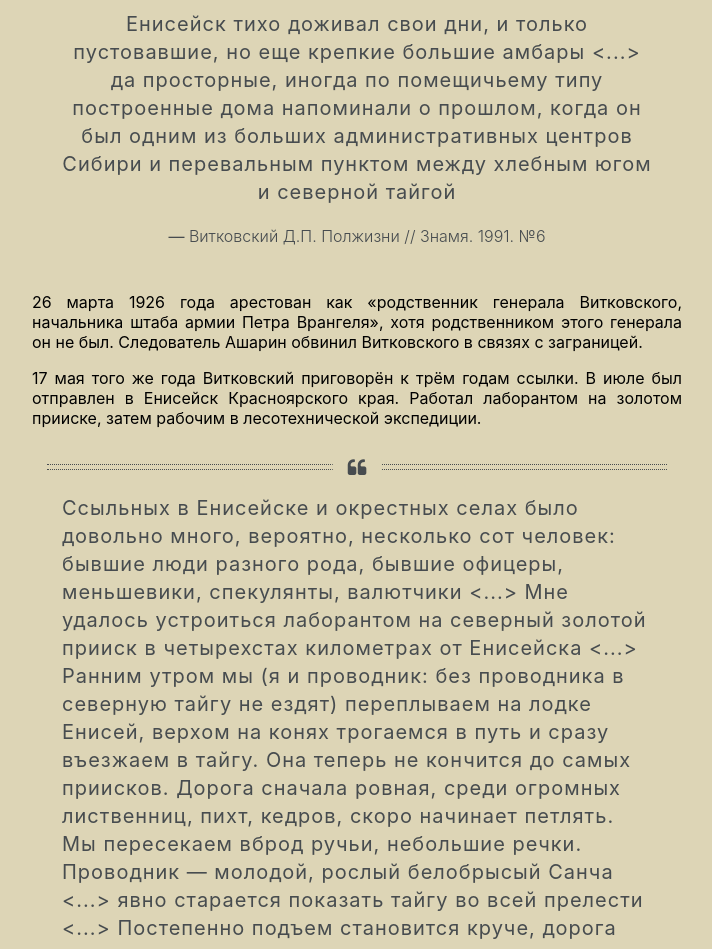
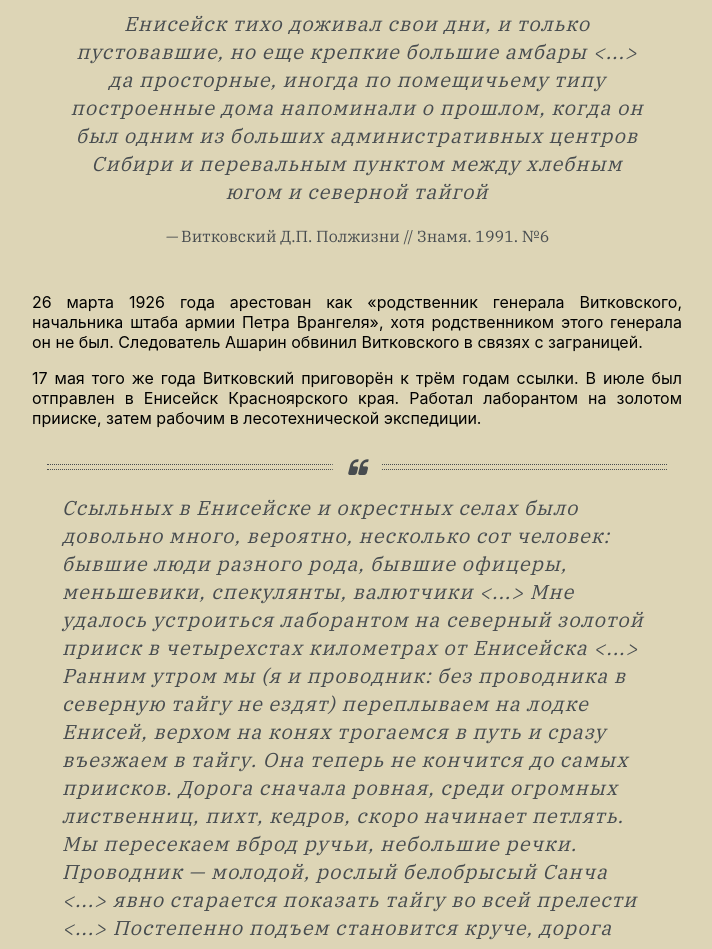
Before and after one commit to vpukhanov/vitkovsky-longread, a Next.js app: page /eniseysk in a window 1280 px wide. Shown: the part 1848-2797 px from the top of the page, without its empty margins (283-995 px from the left). Built offline with nearby package versions, Linux system fonts and the light colour scheme.

Commit message:
optimize images and add quote font

```diff
--- a/lib/header-image.tsx
+++ b/lib/header-image.tsx
@@ -3,9 +3,7 @@ import Image from 'next/image'
 import styles from '../styles/HeaderImage.module.css'
 
 type HeaderImageProps = {
-  src: string
-  width: number
-  height: number
+  src: StaticImageData
   alt: string
 }
 
@@ -13,7 +11,7 @@ const HeaderImage = (props: HeaderImageProps) => {
   return (
     <div className={styles.container}>
       {/* eslint-disable-next-line jsx-a11y/alt-text */}
-      <Image {...props} layout='responsive' />
+      <Image {...props} placeholder='blur' layout='responsive' />
       <div className={styles.overlay} />
     </div>
   )
--- a/lib/map.tsx
+++ b/lib/map.tsx
@@ -3,6 +3,8 @@ import Image from 'next/image'
 import styles from '../styles/Map.module.css'
 import { MARKERS } from './const'
 import Marker from './marker'
+
+import map from './resources/map.jpg'
 
 type MapProps = {
   activeMarker: string
@@ -12,9 +14,8 @@ const Map = ({ activeMarker }: MapProps) => {
   return (
     <section className={styles.map}>
       <Image
-        src='/map.jpg'
-        width={1280}
-        height={852}
+        src={map}
+        placeholder='blur'
         layout='responsive'
         alt='Навигационная карта'
       />
--- a/pages/_document.tsx
+++ b/pages/_document.tsx
@@ -17,6 +17,10 @@ export default function Document() {
           rel='stylesheet'
           href='https://maxcdn.bootstrapcdn.com/font-awesome/4.5.0/css/font-awesome.min.css'
         />
+        <link
+          href='https://fonts.googleapis.com/css2?family=IBM+Plex+Serif&display=swap'
+          rel='stylesheet'
+        />
       </Head>
       <body>
         <Main />
--- a/pages/eniseysk.tsx
+++ b/pages/eniseysk.tsx
@@ -6,18 +6,15 @@ import HeaderImage from '../lib/header-image'
 import Map from '../lib/map'
 import styles from '../styles/Home.module.css'
 
+import eniseysk from '../lib/resources/eniseysk.png'
+
 const Eniseysk: NextPage = () => {
   return (
     <div>
       <Head>
         <title>г. Енисейск, 1926 &mdash; 1929 г | {PROJECT_NAME}</title>
       </Head>
-      <HeaderImage
-        src='/eniseysk.png'
-        width={825}
-        height={505}
-        alt='Навигационная карта'
-      />
+      <HeaderImage src={eniseysk} alt='Фотография Енисейска' />
       <div className={styles.textContainer}>
         <main className={styles.innerTextContainer}>
           <h1 className='title'>Енисейск</h1>
@@ -36,7 +33,7 @@ const Eniseysk: NextPage = () => {
             А.И. Солженицын в своем произведении «Архипелаг ГУЛАГ» писал, как
             проходили допросы в то время:
           </p>
-          <blockquote>
+          <blockquote className='lit'>
             <p>
               В 1919 главный следовательский прием был: наган на стол. Так шло
               не только политическое, так шло и «бытовое» следствие. &lt;...&gt;
@@ -70,7 +67,7 @@ const Eniseysk: NextPage = () => {
             Енисейск, утратив значение главного города Восточной Сибири,
             становится дальней глубинкой:
           </p>
-          <blockquote>
+          <blockquote className='lit'>
             <p>
               Енисейск тихо доживал свои дни, и только пустовавшие, но еще
               крепкие большие амбары &lt;...&gt; да просторные, иногда по
@@ -93,7 +90,7 @@ const Eniseysk: NextPage = () => {
             июле был отправлен в Енисейск Красноярского края. Работал лаборантом
             на золотом прииске, затем рабочим в лесотехнической экспедиции.
           </p>
-          <blockquote style={{ textAlign: 'left' }}>
+          <blockquote className='lit long'>
             <p>
               Ссыльных в Енисейске и окрестных селах было довольно много,
               вероятно, несколько сот человек: бывшие люди разного рода, бывшие
--- a/styles/globals.css
+++ b/styles/globals.css
@@ -49,6 +49,15 @@ blockquote {
   text-align: center;
 }
 
+blockquote.lit {
+  font-family: 'IBM Plex Serif', serif;
+  font-style: italic;
+}
+
+blockquote.long {
+  text-align: left;
+}
+
 blockquote:before {
   content: '\f10d';
   font-family: FontAwesome;
```
Also changed, not shown: lib/resources/eniseysk.png (renamed from public/eniseysk.png), lib/resources/map.jpg (renamed from public/map.jpg).
